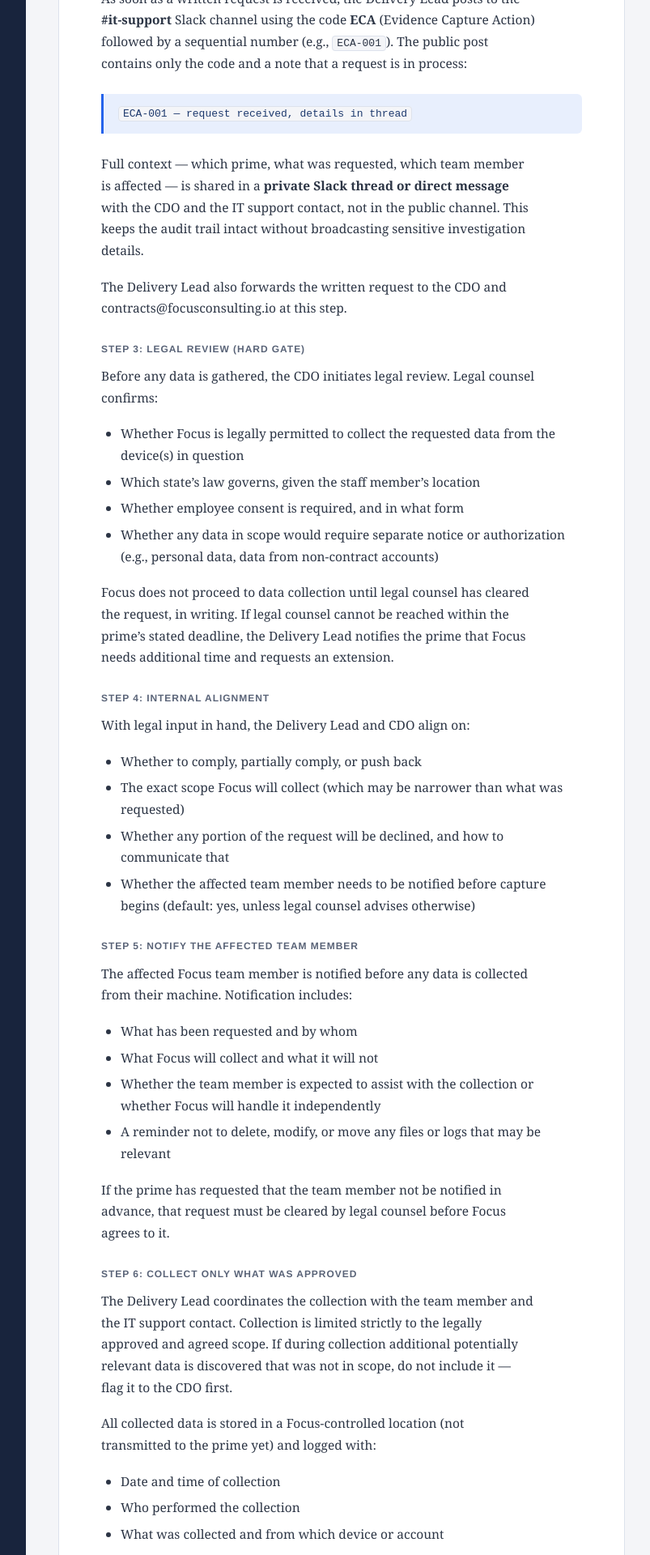
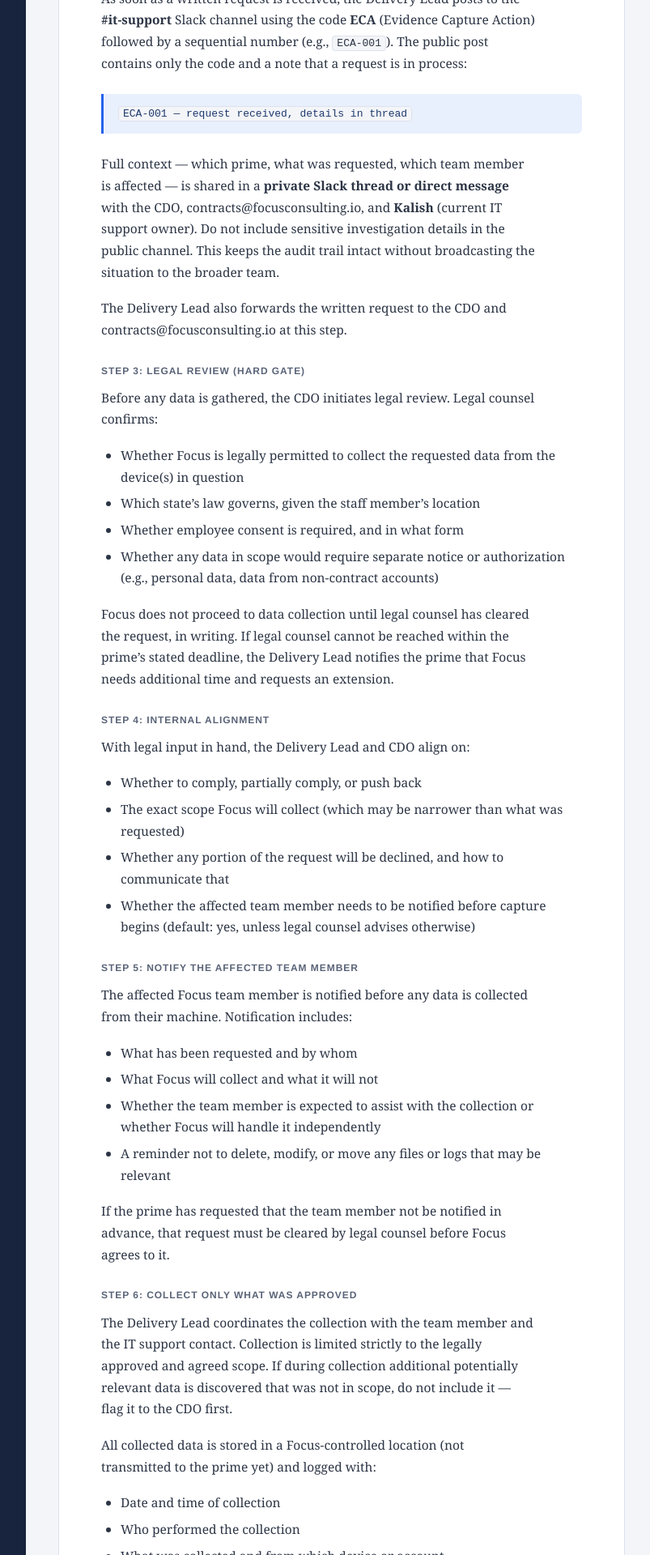
Before and after one commit to focusconsulting/focus-handbook, a Jekyll site: the page built from pages/delivery-operations/subcontract-ops/evidence-capture.md, in a window 1280 px wide. Shown: the part 2912-4832 px from the top of the page at 81% size, without its empty margins (232-1035 px from the left). Built offline with Jekyll 4.4.1, drawn with Linux system fonts in a browser that asks for light colours; our own code applies the rules of GitHub Pages for plain Markdown files.

Commit message:
Name Kalish as IT support owner for ECA tickets in evidence capture SOP
Co-Authored-By: Claude Sonnet 4.6 <noreply@anthropic.com>

```diff
--- a/pages/delivery-operations/subcontract-ops/evidence-capture.md
+++ b/pages/delivery-operations/subcontract-ops/evidence-capture.md
@@ -61,7 +61,7 @@ As soon as a written request is received, the Delivery Lead posts to the **#it-s
 
 > `ECA-001 — request received, details in thread`
 
-Full context — which prime, what was requested, which team member is affected — is shared in a **private Slack thread or direct message** with the CDO and the IT support contact, not in the public channel. This keeps the audit trail intact without broadcasting sensitive investigation details.
+Full context — which prime, what was requested, which team member is affected — is shared in a **private Slack thread or direct message** with the CDO, contracts@focusconsulting.io, and **Kalish** (current IT support owner). Do not include sensitive investigation details in the public channel. This keeps the audit trail intact without broadcasting the situation to the broader team.
 
 The Delivery Lead also forwards the written request to the CDO and contracts@focusconsulting.io at this step.
 
```
